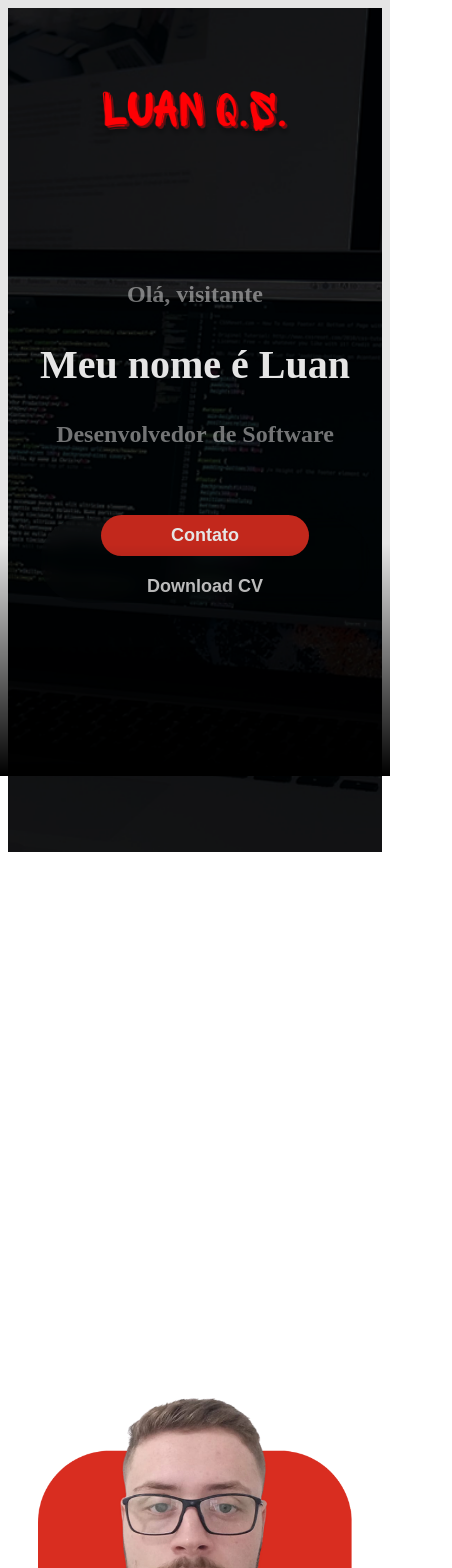
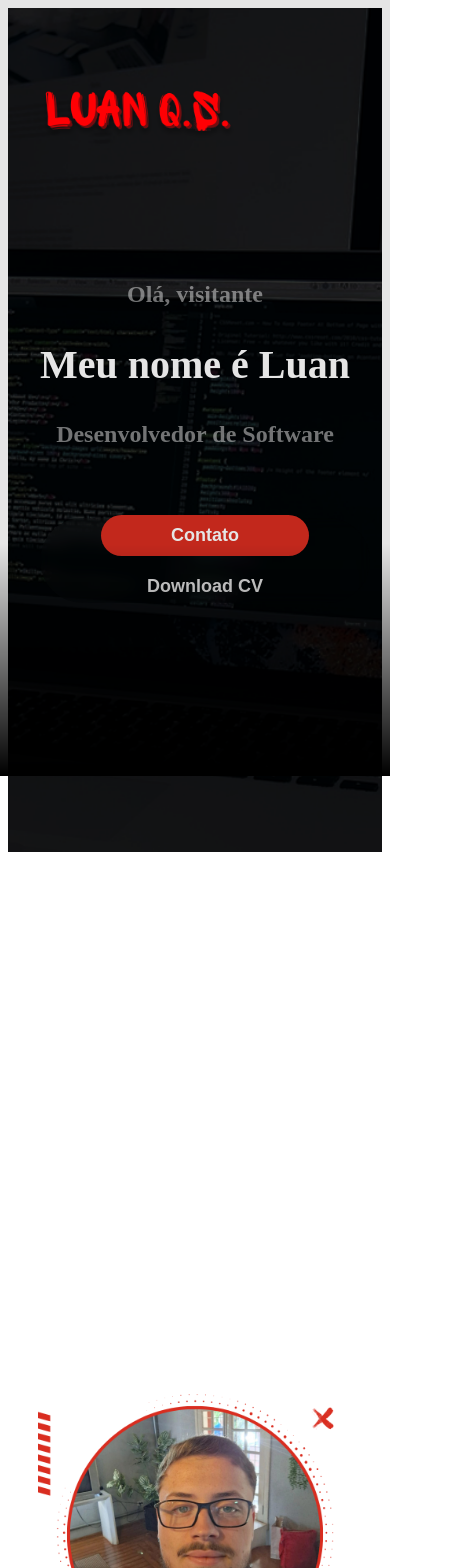
Before and after one commit to LuanQS2/My-Portfolio-Luan, an Angular app: page / in a window 390 px wide. Shown: the top 1568 px of the page, 452 px wide, since content can reach past the window. Built offline with nearby package versions, Linux system fonts and the light colour scheme.

Commit message:
New styles header

```diff
--- a/src/app/components/header/header.component.html
+++ b/src/app/components/header/header.component.html
@@ -1,6 +1,5 @@
 <header class="app-header">
   <nav id="navbar">
-
       <ul class="menu">
           <li><a href="#">Inicio</a></li>
           <li><a href="#">Sobre</a></li>
@@ -9,19 +8,17 @@
           <li><a href="https://wa.me/qr/GKXITYMQ4FPUH1" target="_blank">Contato</a></li>
       </ul>
 
+      <div class="mobile-menu">
+        <span class="logo-mobile"><img src="/assets/img/Logo.svg"/></span>
+
         <div class="abrir-menu" id="btn-menu">
           <i class="bi bi-list abrir-icon"></i>
             </div>
-
-    <span class="logo-mobile"><img src="/assets/img/Logo.svg"/></span>
 
             <div class="menu-mobile" id="menu-mobile">
           <div class="btn-fechar">
                   <i class="bi bi-x fechar-icon"></i>
           </div>
-
-
-
           <div class="div-ul">
               <ul>
                 <li><a href="#">Inicio</a></li>
@@ -32,5 +29,6 @@
           </div>
             </div>
             <div class="overlay-menu" id="overlay-menu"></div>
+      </div>
   </nav>
 </header>
--- a/src/app/components/header/header.component.scss
+++ b/src/app/components/header/header.component.scss
@@ -14,7 +14,7 @@
     display: flex;
     justify-content: center;
     align-items: center;
-    padding: 55px 0;
+    padding: 55px 8%;
     transition: background 0.3s ease-in-out;
   }
 
@@ -121,6 +121,7 @@
 }
 
 
+
 @media screen and (min-width: 1025px) {
   .app-header {
     .abrir-menu, .logo-mobile {
@@ -131,6 +132,11 @@
 
 @media screen and (max-width: 1024px) {
   .app-header {
+    #navbar{
+      display: flex;
+      justify-content: space-between;
+    }
+
     .abrir-menu, .logo-mobile {
         display: block;
         padding: 20px 4%;
--- a/src/app/components/home/home.component.html
+++ b/src/app/components/home/home.component.html
@@ -25,7 +25,7 @@
         Tenho habilidade com Figma para design e prototipagem, o que me permite criar interfaces intuitivas e responsivas. No entanto, meu principal objetivo é atuar no back-end, desenvolvendo soluções eficientes e escaláveis. Busco oportunidades para aplicar meus conhecimentos em projetos inovadores e continuar evoluindo na área de tecnologia.</p>
     </div>
     <div class="about-image">
-      <img src="/assets/img/perfil.png" alt="Luan">
+      <img src="/assets/img/perfil-luan.png" alt="Luan">
     </div>
   </div>
 </section>
```
Also changed, not shown: src/assets/img/perfil-luan.png (added), src/assets/img/perfil.png (deleted). Lines whose indentation alone changed are shown as unchanged.
